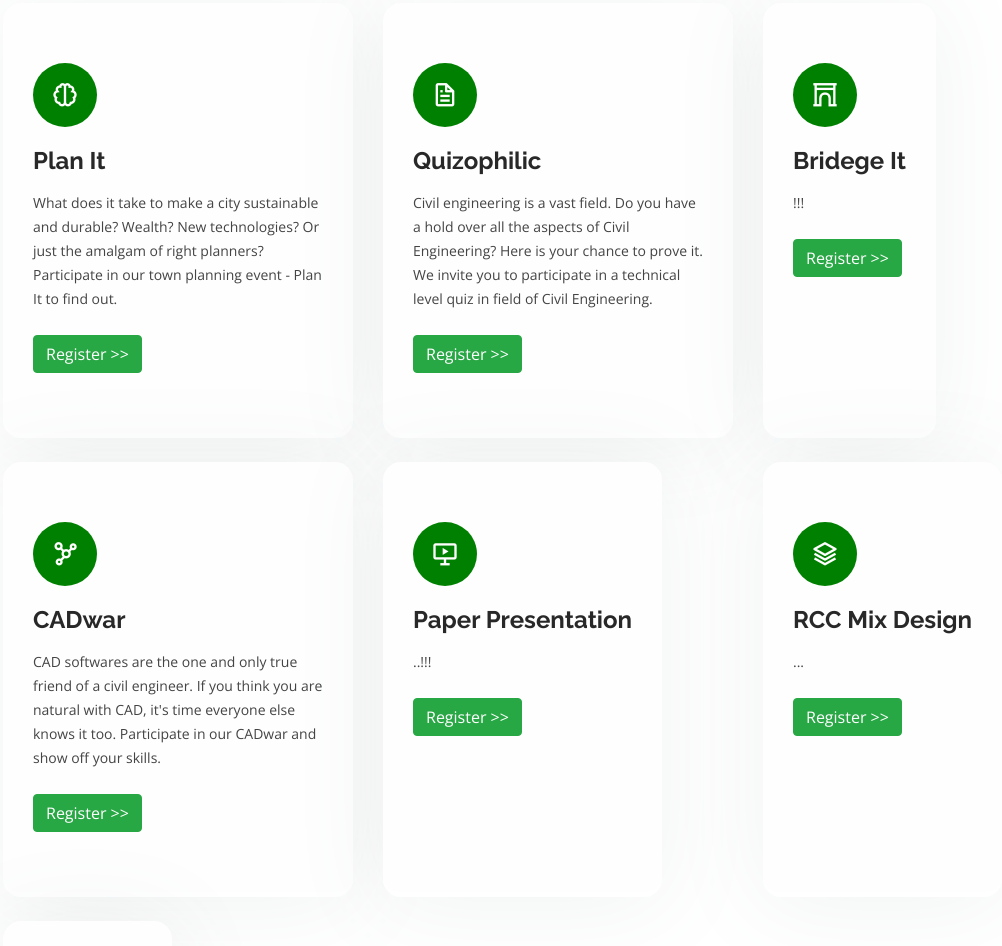
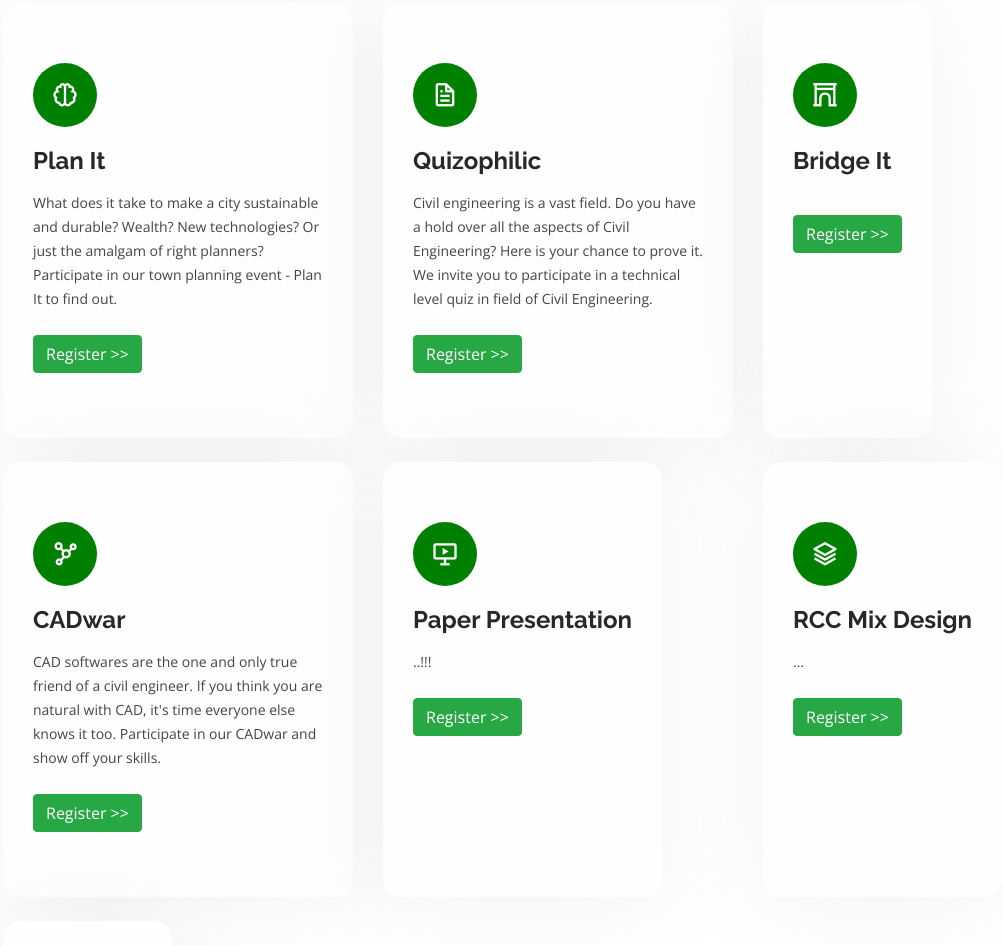
Before and after one commit to cesavjti/cesa-website-2022, a plain HTML site: page index.html in a window 1280 px wide. Shown: the part 1993-2939 px from the top of the page, without its empty margins (82-1084 px from the left). Drawn offline with nearby package versions, Linux system fonts and the light colour scheme.

Commit message:
Update index.html

```diff
--- a/index.html
+++ b/index.html
@@ -168,8 +168,8 @@
           <div class="col-lg-4 col-md-6 d-flex align-items-stretch mt-4 mt-lg-0">
             <div class="icon-box">
               <div class="icon"><i class="bx bx-arch"></i></div>
-              <h4><a href="">Bridege It</a></h4>
-              <p>!!!</p>
+              <h4><a href="">Bridge It</a></h4>
+              <p></p>
               <br>
                 <a href="https://forms.gle/6Nt1srsLNKVELiH69" class="btn btn-success">Register >></a>
             </div>
```
